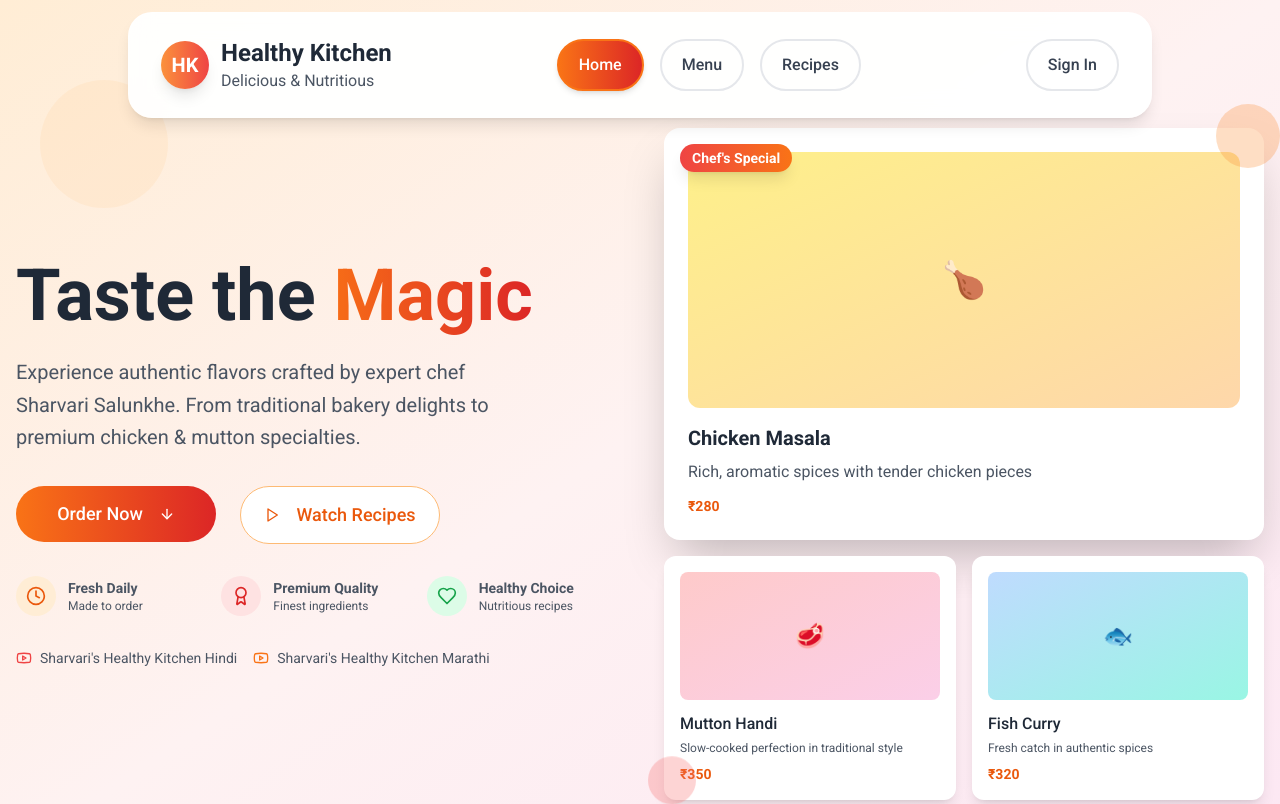
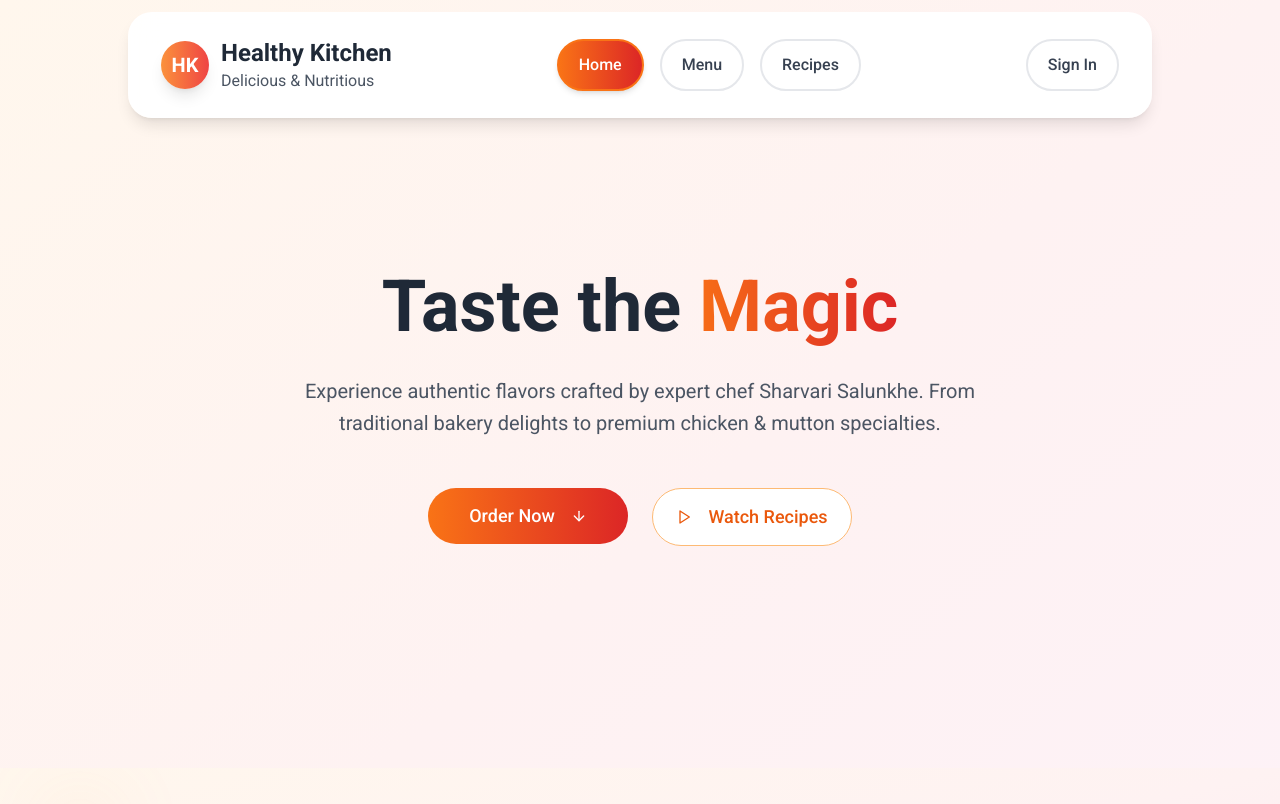
Before and after one commit to sms03/healthy-kitchen, a React (Vite) app: page / in a window 1280 px wide. Shown: the top 804 px of the page. Built offline with nearby package versions, Linux system fonts and the light colour scheme.

Commit message:
Refactor Hero Section

```diff
--- a/src/components/Hero.tsx
+++ b/src/components/Hero.tsx
@@ -1,32 +1,25 @@
 
 import { Button } from "@/components/ui/button";
-import { Play, ArrowDown, Clock, Award, Heart, Youtube } from "lucide-react";
+import { Play, ArrowDown } from "lucide-react";
 import { Link } from "react-router-dom";
 
 export const Hero = () => {
   return (
-    <section id="home" className="pt-32 pb-16 relative overflow-hidden font-roboto">
-      {/* Background Elements */}
-      <div className="absolute inset-0 bg-gradient-to-br from-orange-100 via-red-50 to-pink-100"></div>
-      <div className="absolute top-20 left-10 w-32 h-32 bg-orange-200/30 rounded-full animate-pulse"></div>
-      <div className="absolute bottom-20 right-10 w-24 h-24 bg-red-200/30 rounded-full animate-pulse delay-1000"></div>
-
-      <div className="container mx-auto px-4 relative z-10">
-        <div className="grid lg:grid-cols-2 gap-12 items-center min-h-[80vh]">
-          {/* Left Content */}
-          <div className="space-y-8 text-center lg:text-left">
-            <div className="space-y-6">
+    <section id="home" className="pt-32 pb-20 relative overflow-hidden font-roboto">
+      <div className="container mx-auto px-4">
+        <div className="flex flex-col items-center justify-center min-h-[70vh] text-center max-w-4xl mx-auto">
+          <div className="space-y-8">
             <h1 className="text-6xl lg:text-7xl font-bold text-gray-800 leading-tight font-roboto">
               Taste the
               <span className="text-gradient bg-gradient-to-r from-orange-500 to-red-600 bg-clip-text text-transparent"> Magic</span>
             </h1>
-              <p className="text-xl text-gray-600 max-w-lg leading-relaxed font-roboto">
+
+            <p className="text-xl text-gray-600 leading-relaxed font-roboto max-w-2xl mx-auto">
               Experience authentic flavors crafted by expert chef Sharvari Salunkhe.
               From traditional bakery delights to premium chicken & mutton specialties.
             </p>
-            </div>
 
-            <div className="flex flex-col sm:flex-row gap-6 justify-center lg:justify-start">
+            <div className="flex flex-col sm:flex-row gap-6 justify-center pt-4">
               <Link to="/menu">
                 <Button
                   size="lg"
@@ -48,108 +41,6 @@ export const Hero = () => {
                 </Button>
               </Link>
             </div>
-
-            {/* Special Features */}
-            <div className="grid grid-cols-1 sm:grid-cols-3 gap-4 mt-8">
-              <div className="flex items-center space-x-3 text-gray-600">
-                <div className="w-10 h-10 bg-orange-100 rounded-full flex items-center justify-center transition-transform duration-300 hover:scale-110">
-                  <Clock className="w-5 h-5 text-orange-600" />
-                </div>
-                <div>
-                  <p className="font-semibold text-sm font-roboto">Fresh Daily</p>
-                  <p className="text-xs">Made to order</p>
-                </div>
-              </div>
-
-              <div className="flex items-center space-x-3 text-gray-600">
-                <div className="w-10 h-10 bg-red-100 rounded-full flex items-center justify-center transition-transform duration-300 hover:scale-110">
-                  <Award className="w-5 h-5 text-red-600" />
-                </div>
-                <div>
-                  <p className="font-semibold text-sm font-roboto">Premium Quality</p>
-                  <p className="text-xs">Finest ingredients</p>
-                </div>
-              </div>
-
-              <div className="flex items-center space-x-3 text-gray-600">
-                <div className="w-10 h-10 bg-green-100 rounded-full flex items-center justify-center transition-transform duration-300 hover:scale-110">
-                  <Heart className="w-5 h-5 text-green-600" />
-                </div>
-                <div>
-                  <p className="font-semibold text-sm font-roboto">Healthy Choice</p>
-                  <p className="text-xs">Nutritious recipes</p>
-                </div>
-              </div>
-            </div>
-
-            {/* YouTube Channels */}
-            <div className="flex flex-col sm:flex-row gap-4 text-sm font-roboto">
-              <a
-                href="https://www.youtube.com/@SHK-Hindi"
-                target="_blank"
-                rel="noopener noreferrer"
-                className="flex items-center text-gray-600 hover:text-red-600 transition-colors duration-300 group"
-              >
-                <Youtube className="w-4 h-4 text-red-500 mr-2 group-hover:scale-110 transition-transform" />
-                <span className="group-hover:underline">Sharvari's Healthy Kitchen Hindi</span>
-              </a>
-              <a
-                href="https://www.youtube.com/@SHK-Marathi"
-                target="_blank"
-                rel="noopener noreferrer"
-                className="flex items-center text-gray-600 hover:text-red-600 transition-colors duration-300 group"
-              >
-                <Youtube className="w-4 h-4 text-orange-500 mr-2 group-hover:scale-110 transition-transform" />
-                <span className="group-hover:underline">Sharvari's Healthy Kitchen Marathi</span>
-              </a>
-            </div>
-          </div>
-
-          {/* Right Content - Food Images */}
-          <div className="relative">
-            <div className="grid grid-cols-2 gap-4">
-              {/* Main Featured Dish - Chicken Masala */}
-              <div className="col-span-2 relative group">
-                <div className="bg-white rounded-2xl p-6 shadow-2xl hover:shadow-3xl transition-all duration-500 transform hover:-translate-y-2 hover:scale-105">
-                  <div className="w-full h-64 bg-gradient-to-br from-yellow-200 to-orange-200 rounded-xl mb-4 flex items-center justify-center">
-                    <span className="text-4xl">🍗</span>
-                  </div>
-                  <h3 className="text-xl font-semibold text-gray-800 mb-2 font-roboto">Chicken Masala</h3>
-                  <p className="text-gray-600 font-roboto">Rich, aromatic spices with tender chicken pieces</p>
-                  <div className="mt-3 flex items-center text-sm text-orange-600">
-                    <span className="font-semibold">₹280</span>
-                  </div>
-                </div>
-              </div>
-
-              {/* Secondary Dishes */}
-              <div className="bg-white rounded-xl p-4 shadow-lg hover:shadow-xl transition-all duration-500 transform hover:-translate-y-1 hover:scale-105">
-                <div className="w-full h-32 bg-gradient-to-br from-red-200 to-pink-200 rounded-lg mb-3 flex items-center justify-center">
-                  <span className="text-2xl">🥩</span>
-                </div>
-                <h4 className="font-medium text-gray-800 font-roboto">Mutton Handi</h4>
-                <p className="text-xs text-gray-600 mt-1">Slow-cooked perfection in traditional style</p>
-                <div className="mt-2 text-sm text-orange-600 font-semibold">₹350</div>
-              </div>
-
-              <div className="bg-white rounded-xl p-4 shadow-lg hover:shadow-xl transition-all duration-500 transform hover:-translate-y-1 hover:scale-105">
-                <div className="w-full h-32 bg-gradient-to-br from-blue-200 to-teal-200 rounded-lg mb-3 flex items-center justify-center">
-                  <span className="text-2xl">🐟</span>
-                </div>
-                <h4 className="font-medium text-gray-800 font-roboto">Fish Curry</h4>
-                <p className="text-xs text-gray-600 mt-1">Fresh catch in authentic spices</p>
-                <div className="mt-2 text-sm text-orange-600 font-semibold">₹320</div>
-              </div>
-            </div>
-
-            {/* Floating Elements */}
-            <div className="absolute -top-4 -right-4 w-16 h-16 bg-orange-400/30 rounded-full animate-bounce"></div>
-            <div className="absolute -bottom-4 -left-4 w-12 h-12 bg-red-400/30 rounded-full animate-bounce delay-500"></div>
-
-            {/* Special Badge */}
-            <div className="absolute top-4 left-4 bg-gradient-to-r from-red-500 to-orange-500 text-white px-3 py-1 rounded-full text-sm font-semibold shadow-lg">
-              Chef's Special
-            </div>
           </div>
         </div>
       </div>
```
Lines whose indentation alone changed are shown as unchanged.
